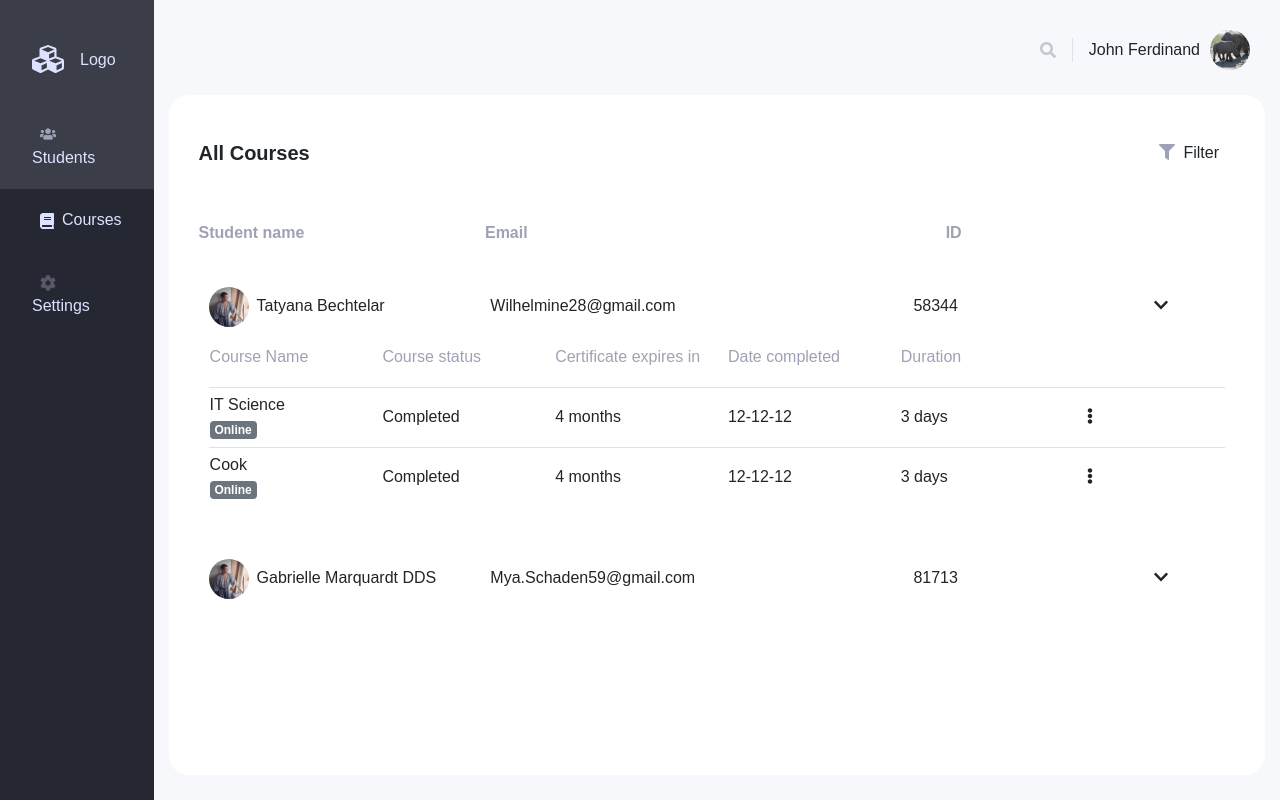
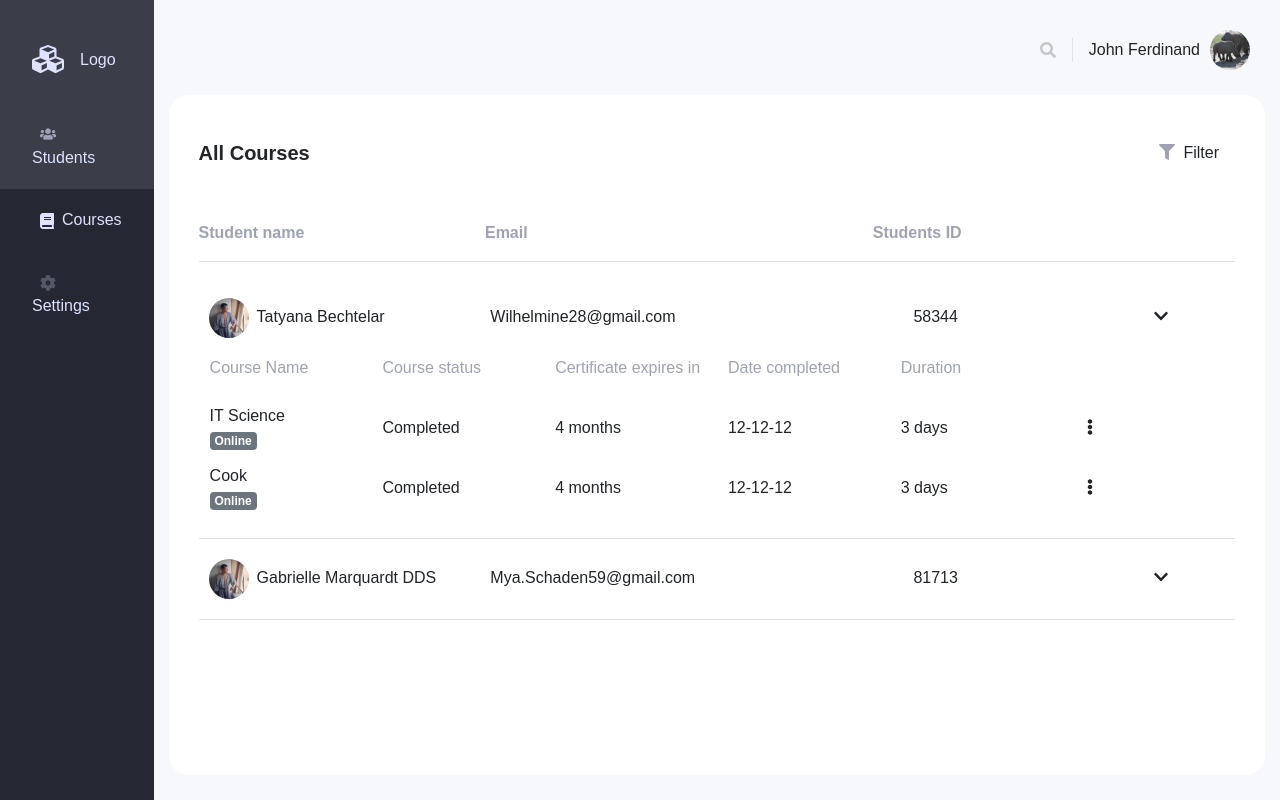
Before and after one commit to indie-rok/q-saf, a React (Create React App) app: page /students in a window 1280 px wide. Both pictures are taken after a click on the icon 1160 px from the left and 305 px from the top of the page. Built offline with nearby package versions, Linux system fonts and the light colour scheme; a web font is replaced by a local one.

Commit message:
CSS fixes

```diff
--- a/src/components/NavBar/index.js
+++ b/src/components/NavBar/index.js
@@ -5,7 +5,7 @@ import { faCubes as logo } from "@fortawesome/free-solid-svg-icons";
 
 import "./NavBar.css";
 import StudentIcon from "../../assets/student-icon.png";
-import BookIcon from "../../assets/book-icon.png";
+import BookIcon from "../../assets/book-icon-inactive.png";
 import GearIcon from "../../assets/gear-icon.png";
 
 export default class NavBar extends Component {
@@ -35,7 +35,7 @@ export default class NavBar extends Component {
           </li>
         </NavLink>
 
-        <NavLink to="/settings">
+        <NavLink to="/settings" activeClassName="menu--item__active">
           <li className="menu--item">
             <img src={GearIcon} alt="Gear Icon" />
             Settings
--- a/src/screens/NewCourse/index.js
+++ b/src/screens/NewCourse/index.js
@@ -69,7 +69,7 @@ export default class NewCourse extends Component {
       return (
         <Row className="align-items-center">
           <Col md={{ span: 2 }}>
-            <Form.Group>
+            <Form.Group className={link.type === "html" ? "mb-5" : ""}>
               <Form.Label>Type</Form.Label>
               <Form.Control as="select" value={link.type}>
                 <option value="youtube">Youtube</option>
--- a/src/screens/Settings/index.js
+++ b/src/screens/Settings/index.js
@@ -71,8 +71,8 @@ export default function Settings() {
                 <img
                   src={AvatarDummy}
                   alt="avatar people"
-                  className="img-thumbnail mb-4"
-                  style={{ visibility: "hidden" }}
+                  className="img-thumbnail"
+                  style={{ visibility: "hidden", marginBottom: 39 }}
                 />
                 <Form.Group controlId="formBasicPassword">
                   <Form.Label>Current Password</Form.Label>
--- a/src/screens/Students/Students.css
+++ b/src/screens/Students/Students.css
@@ -6,13 +6,21 @@
 
 .expandable-table--row {
   width: 100%;
-  margin: 1em 0;
-  padding: 10px;
+  padding: 20px 10px;
   min-height: 60px;
 }
 
 .expandable-table--row:hover {
   background-color: rgb(245, 246, 252);
+}
+
+.course-row {
+  padding: 20px;
+  border-top: "1px solid #DFE0EB";
+}
+
+.course-row:hover {
+  background: #e4e4e4;
 }
 
 .expandable-table--row img {
--- a/src/screens/Students/index.js
+++ b/src/screens/Students/index.js
@@ -55,10 +55,12 @@ function AddTrainingRecordModal(props) {
                 <h6>Course</h6>
               </Col>
               <Col>
-                <Form.Control as="select">
+                <Form.Control placeholder="Course name" />
+
+                {/* <Form.Control as="select">
                   <option>Tech in home</option>
                   <option>Another course</option>
-                </Form.Control>
+                </Form.Control> */}
               </Col>
             </Row>
             <hr />
@@ -140,7 +142,7 @@ export default class Students extends Component {
 
   renderRows() {
     return this.state.studentsData.map(student => (
-      <Accordion className="expandable-table--row">
+      <Accordion className="expandable-table--row border-bottom">
         <div>
           <img src={DummyImage} className="mr-2" />
           <span className="expandable-table-cell">{faker.name.findName()}</span>
@@ -170,7 +172,7 @@ export default class Students extends Component {
               <tbody>
                 {student.courses.map(course => {
                   return (
-                    <tr style={{ borderTop: "1px solid #DFE0EB" }}>
+                    <tr className="course-row">
                       <td>
                         {course.name} <br />
                         <Badge variant="secondary">Online</Badge>
@@ -234,10 +236,12 @@ export default class Students extends Component {
         />
 
         <div className="expandable-table">
-          <div className="mb-3 font-weight-bold dark-gray">
+          <div className="mb-3 font-weight-bold dark-gray pb-3 border-bottom">
             <span className="expandable-table-cell ">Student name</span>
             <span className="expandable-table-cell ml-5">Email</span>
-            <span className="expandable-table-cell text-right">ID</span>
+            <span className="expandable-table-cell text-right">
+              Students ID
+            </span>
           </div>
 
           {this.renderRows()}
```
Also changed, not shown: src/assets/book-icon-inactive.png (added), src/assets/book-icon.png (deleted).
